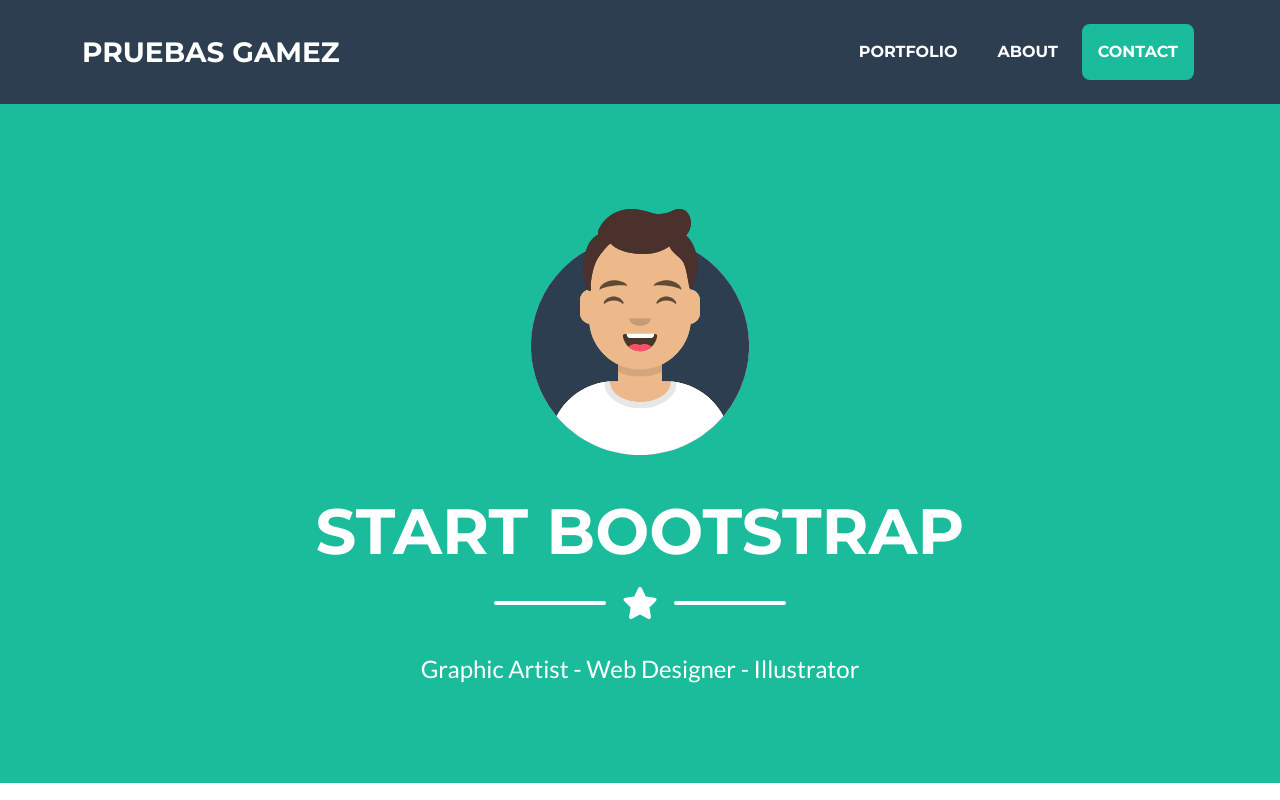
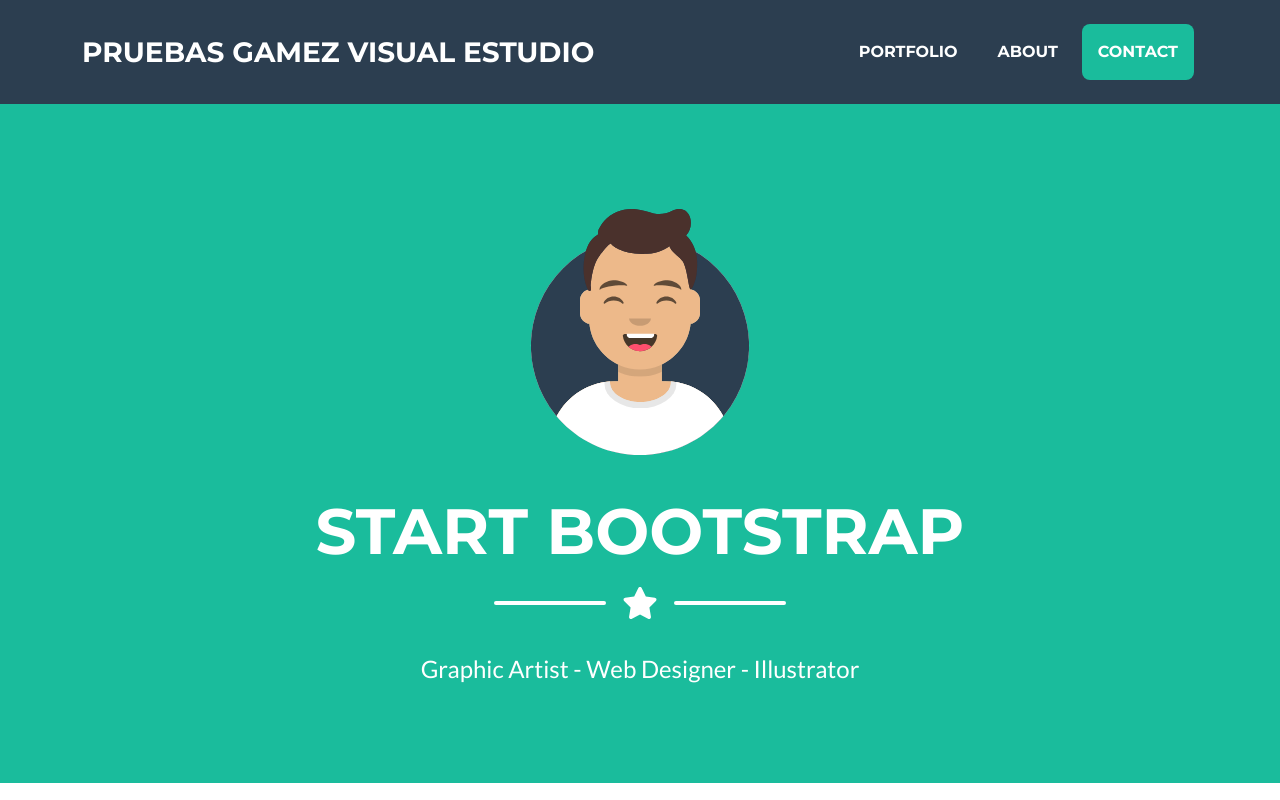
Before and after one commit to jdgamez69/portafolio, a plain HTML site: page index.html in a window 1280 px wide. Shown: the top 800 px of the page. Drawn offline with nearby package versions, Linux system fonts and the light colour scheme.

Commit message:
Update index.html

```diff
--- a/index.html
+++ b/index.html
@@ -20,7 +20,7 @@
         <!-- Navigation-->
         <nav class="navbar navbar-expand-lg bg-secondary text-uppercase fixed-top" id="mainNav">
             <div class="container">
-                <a class="navbar-brand" href="#page-top">PRUEBAS GAMEZ</a>
+                <a class="navbar-brand" href="#page-top">PRUEBAS GAMEZ Visual estudio </a>
                 <button class="navbar-toggler text-uppercase font-weight-bold bg-primary text-white rounded" type="button" data-bs-toggle="collapse" data-bs-target="#navbarResponsive" aria-controls="navbarResponsive" aria-expanded="false" aria-label="Toggle navigation">
                     Menu
                     <i class="fas fa-bars"></i>
```
